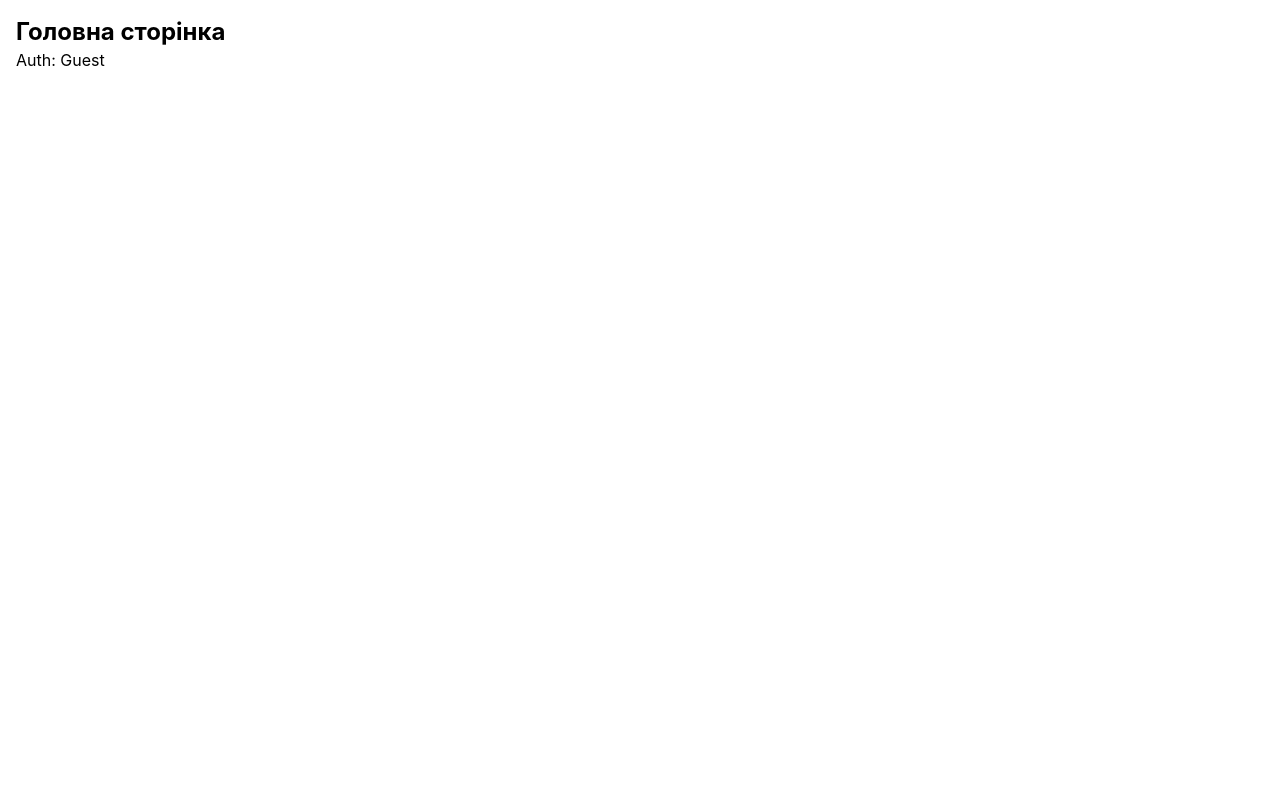
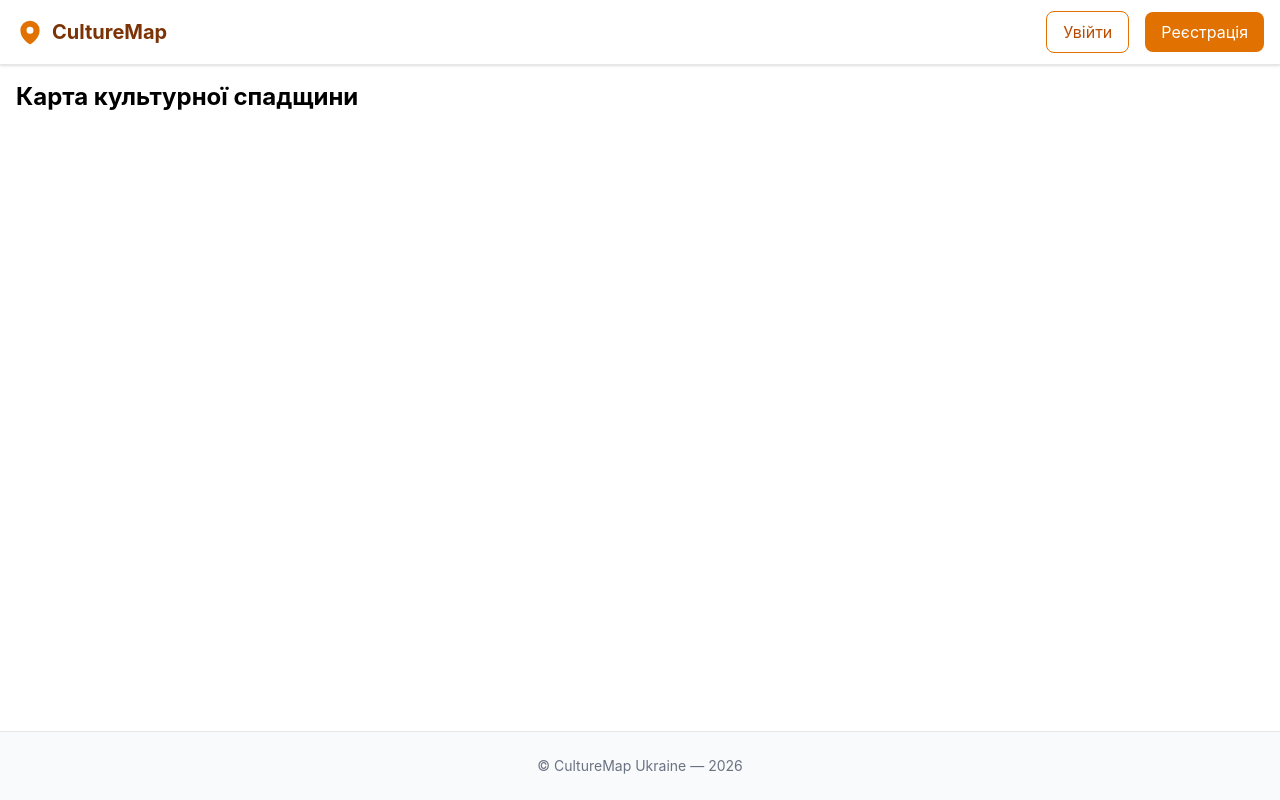
Before and after one commit to Makedoncek/cultural-heritage, a React (Vite) app in the folder frontend/: page / in a window 1280 px wide. Built offline with nearby package versions, Linux system fonts and the light colour scheme; no server answers.

Commit message:
Add Header, Footer, Layout with protected routes

```diff
--- a/frontend/src/App.tsx
+++ b/frontend/src/App.tsx
@@ -1,22 +1,28 @@
 import {Routes, Route} from 'react-router';
+import Layout from './components/Layout/Layout';
+import RequireAuth from './components/RequireAuth';
 import HomePage from './pages/HomePage';
 import LoginPage from './pages/LoginPage';
+import RegisterPage from './pages/RegisterPage';
 import ObjectDetailPage from './pages/ObjectDetailPage';
 import MyObjectsPage from './pages/MyObjectsPage';
 import AddObjectPage from './pages/AddObjectPage';
-import EditObjectPage from './pages/EditObjectPage.tsx'
-import RegisterPage from './pages/RegisterPage'
+import EditObjectPage from './pages/EditObjectPage';
 
 function App() {
     return (
         <Routes>
-            <Route path="/" element={<HomePage/>}/>
-            <Route path="/objects/:id" element={<ObjectDetailPage/>}/>
-            <Route path="/objects/add" element={<AddObjectPage/>}/>
-            <Route path="/objects/:id/edit" element={<EditObjectPage/>}/>
-            <Route path="/my-objects" element={<MyObjectsPage/>}/>
             <Route path="/login" element={<LoginPage/>}/>
             <Route path="/register" element={<RegisterPage/>}/>
+            <Route element={<Layout/>}>
+                <Route path="/" element={<HomePage/>}/>
+                <Route path="/objects/:id" element={<ObjectDetailPage/>}/>
+                <Route element={<RequireAuth/>}>
+                    <Route path="/objects/add" element={<AddObjectPage/>}/>
+                    <Route path="/objects/:id/edit" element={<EditObjectPage/>}/>
+                    <Route path="/my-objects" element={<MyObjectsPage/>}/>
+                </Route>
+            </Route>
         </Routes>
     )
 }
--- a/frontend/src/components/Layout/Footer.tsx
+++ b/frontend/src/components/Layout/Footer.tsx
@@ -0,0 +1,9 @@
+export default function Footer() {
+    return (
+        <footer className="bg-gray-50 border-t border-gray-200">
+            <div className="max-w-7xl mx-auto px-4 py-4 sm:py-6 text-center text-xs sm:text-sm text-gray-500">
+                &copy; CultureMap Ukraine — {new Date().getFullYear()}
+            </div>
+        </footer>
+    );
+}
--- a/frontend/src/components/Layout/Header.tsx
+++ b/frontend/src/components/Layout/Header.tsx
@@ -0,0 +1,109 @@
+import {useState} from 'react';
+import {Link, NavLink} from 'react-router';
+import {useAuth} from '../../context/AuthContext';
+
+const linkClass = ({isActive}: { isActive: boolean }) =>
+    isActive ? 'text-amber-700 font-semibold' : 'text-gray-700 hover:text-amber-700';
+
+export default function Header() {
+    const {user, isAuthenticated, loading, logout} = useAuth();
+    const [menuOpen, setMenuOpen] = useState(false);
+
+    return (
+        <header className="bg-white border-b border-gray-200 shadow-sm">
+            <div className="max-w-7xl mx-auto px-4 flex items-center justify-between h-16">
+                <Link to="/" className="flex items-center gap-2">
+                    <svg xmlns="http://www.w3.org/2000/svg" className="h-7 w-7 text-amber-600" viewBox="0 0 24 24"
+                         fill="currentColor">
+                        <path fillRule="evenodd"
+                              d="M11.54 22.351l.07.04.028.016a.76.76 0 00.723 0l.028-.015.071-.041a16.975 16.975 0 001.144-.742 19.58 19.58 0 002.683-2.282c1.944-1.99 3.963-4.98 3.963-8.827a8.25 8.25 0 00-16.5 0c0 3.846 2.02 6.837 3.963 8.827a19.58 19.58 0 002.682 2.282 16.975 16.975 0 001.145.742zM12 13.5a3 3 0 100-6 3 3 0 000 6z"
+                              clipRule="evenodd"/>
+                    </svg>
+                    <span className="text-amber-900 font-bold text-xl">CultureMap</span>
+                </Link>
+
+                {!loading && (
+                    <>
+                        <nav className="hidden md:flex items-center gap-4">
+                            {isAuthenticated ? (
+                                <>
+                                    <NavLink to="/" end className={linkClass}>Карта</NavLink>
+                                    <NavLink to="/my-objects" className={linkClass}>Мої об'єкти</NavLink>
+                                    <NavLink to="/objects/add" className={linkClass}>Додати об'єкт</NavLink>
+                                    <span className="text-amber-800 font-medium">{user?.username}</span>
+                                    <button
+                                        onClick={logout}
+                                        className="bg-amber-600 text-white px-4 py-2 rounded-lg hover:bg-amber-700 transition-colors"
+                                    >
+                                        Вийти
+                                    </button>
+                                </>
+                            ) : (
+                                <>
+                                    <Link to="/login" className="border border-amber-600 text-amber-700 px-4 py-2 rounded-lg hover:bg-amber-50 transition-colors">Увійти</Link>
+                                    <Link to="/register"
+                                          className="bg-amber-600 text-white px-4 py-2 rounded-lg hover:bg-amber-700 transition-colors">
+                                        Реєстрація
+                                    </Link>
+                                </>
+                            )}
+                        </nav>
+
+                        <button
+                            onClick={() => setMenuOpen(!menuOpen)}
+                            className="md:hidden p-2 text-gray-600 hover:text-amber-700"
+                            aria-label="Меню"
+                        >
+                            <svg className="w-6 h-6" fill="none" viewBox="0 0 24 24" stroke="currentColor"
+                                 strokeWidth={2}>
+                                {menuOpen ? (
+                                    <path strokeLinecap="round" strokeLinejoin="round" d="M6 18L18 6M6 6l12 12"/>
+                                ) : (
+                                    <path strokeLinecap="round" strokeLinejoin="round"
+                                          d="M3.75 6.75h16.5M3.75 12h16.5m-16.5 5.25h16.5"/>
+                                )}
+                            </svg>
+                        </button>
+                    </>
+                )}
+            </div>
+
+            {!loading && menuOpen && (
+                <nav className="md:hidden border-t border-gray-100 px-4 py-3 flex flex-col gap-3">
+                    {isAuthenticated ? (
+                        <>
+                            <NavLink to="/" end className={linkClass}
+                                     onClick={() => setMenuOpen(false)}>Карта</NavLink>
+                            <NavLink to="/my-objects" className={linkClass}
+                                     onClick={() => setMenuOpen(false)}>Мої об'єкти</NavLink>
+                            <NavLink to="/objects/add" className={linkClass}
+                                     onClick={() => setMenuOpen(false)}>Додати об'єкт</NavLink>
+                            <div className="border-t border-gray-100 pt-3 flex items-center justify-between">
+                                <span className="text-amber-800 font-medium">{user?.username}</span>
+                                <button
+                                    onClick={() => {
+                                        logout();
+                                        setMenuOpen(false);
+                                    }}
+                                    className="bg-amber-600 text-white px-4 py-2 rounded-lg hover:bg-amber-700 transition-colors"
+                                >
+                                    Вийти
+                                </button>
+                            </div>
+                        </>
+                    ) : (
+                        <>
+                            <Link to="/login" className="border border-amber-600 text-amber-700 px-4 py-2 rounded-lg hover:bg-amber-50 transition-colors text-center"
+                                  onClick={() => setMenuOpen(false)}>Увійти</Link>
+                            <Link to="/register"
+                                  className="bg-amber-600 text-white px-4 py-2 rounded-lg hover:bg-amber-700 transition-colors text-center"
+                                  onClick={() => setMenuOpen(false)}>
+                                Реєстрація
+                            </Link>
+                        </>
+                    )}
+                </nav>
+            )}
+        </header>
+    );
+}
--- /dev/null
+++ b/frontend/src/components/Layout/Layout.tsx
@@ -0,0 +1,15 @@
+import {Outlet} from 'react-router';
+import Header from './Header';
+import Footer from './Footer';
+
+export default function Layout() {
+    return (
+        <div className="min-h-screen flex flex-col">
+            <Header/>
+            <main className="flex-1">
+                <Outlet/>
+            </main>
+            <Footer/>
+        </div>
+    );
+}
--- /dev/null
+++ b/frontend/src/components/RequireAuth.tsx
@@ -0,0 +1,15 @@
+import {Navigate, Outlet, useLocation} from 'react-router';
+import {useAuth} from '../context/AuthContext';
+
+export default function RequireAuth() {
+    const {isAuthenticated, loading} = useAuth();
+    const location = useLocation();
+
+    if (loading) return null;
+
+    if (!isAuthenticated) {
+        return <Navigate to="/login" state={{from: location}} replace/>;
+    }
+
+    return <Outlet/>;
+}
--- a/frontend/src/pages/HomePage.tsx
+++ b/frontend/src/pages/HomePage.tsx
@@ -1,13 +1,7 @@
-import {useAuth} from "../context/AuthContext.tsx";
-
 function HomePage() {
-    const {user, isAuthenticated, loading} = useAuth();
-
-    if (loading) return <p>Loading...</p>;
     return (
         <div className="p-4">
-            <h1 className="text-2xl font-bold">Головна сторінка</h1>
-            <p>Auth: {isAuthenticated ? `Logged in as ${user?.username}` : 'Guest'}</p>
+            <h1 className="text-2xl font-bold">Карта культурної спадщини</h1>
         </div>
     );
 }
--- a/frontend/src/pages/LoginPage.tsx
+++ b/frontend/src/pages/LoginPage.tsx
@@ -1,5 +1,5 @@
 import {useForm} from 'react-hook-form';
-import {Link, Navigate, useNavigate} from 'react-router';
+import {Link, Navigate, useNavigate, useLocation} from 'react-router';
 import {useAuth} from '../context/AuthContext';
 import type {LoginData} from '../types';
 import {AxiosError} from 'axios';
@@ -8,6 +8,8 @@ import UkraineMapBg from '../components/UkraineMapBg';
 function LoginPage() {
     const {login, isAuthenticated} = useAuth();
     const navigate = useNavigate();
+    const location = useLocation();
+    const from = (location.state as { from?: { pathname: string } })?.from?.pathname || '/';
     const {
         register,
         handleSubmit,
@@ -15,12 +17,12 @@ function LoginPage() {
         formState: {errors, isSubmitting},
     } = useForm<LoginData>();
 
-    if (isAuthenticated) return <Navigate to="/"/>;
+    if (isAuthenticated) return <Navigate to={from} replace/>;
 
     const onSubmit = async (data: LoginData) => {
         try {
             await login(data);
-            navigate('/');
+            navigate(from, {replace: true});
         } catch (err) {
             const axiosError = err as AxiosError;
             if (axiosError.response?.status === 401) {
```
